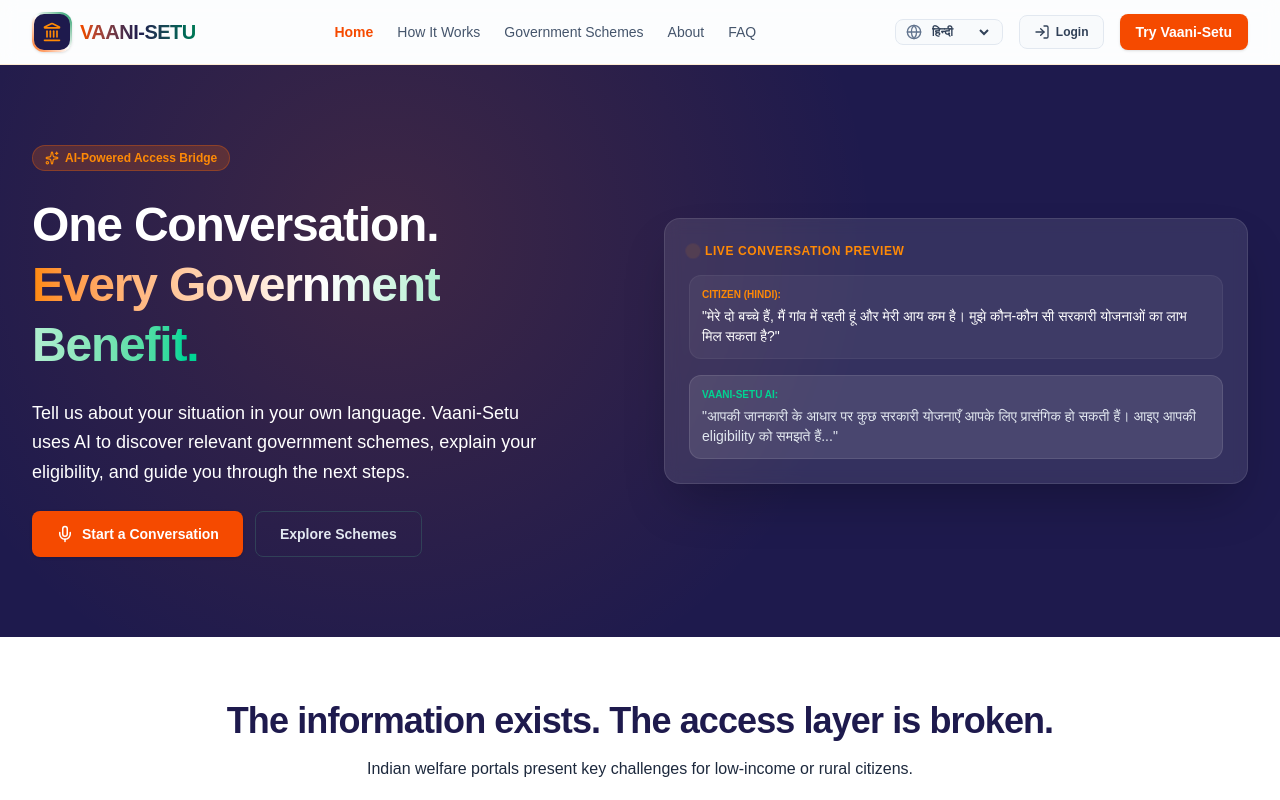
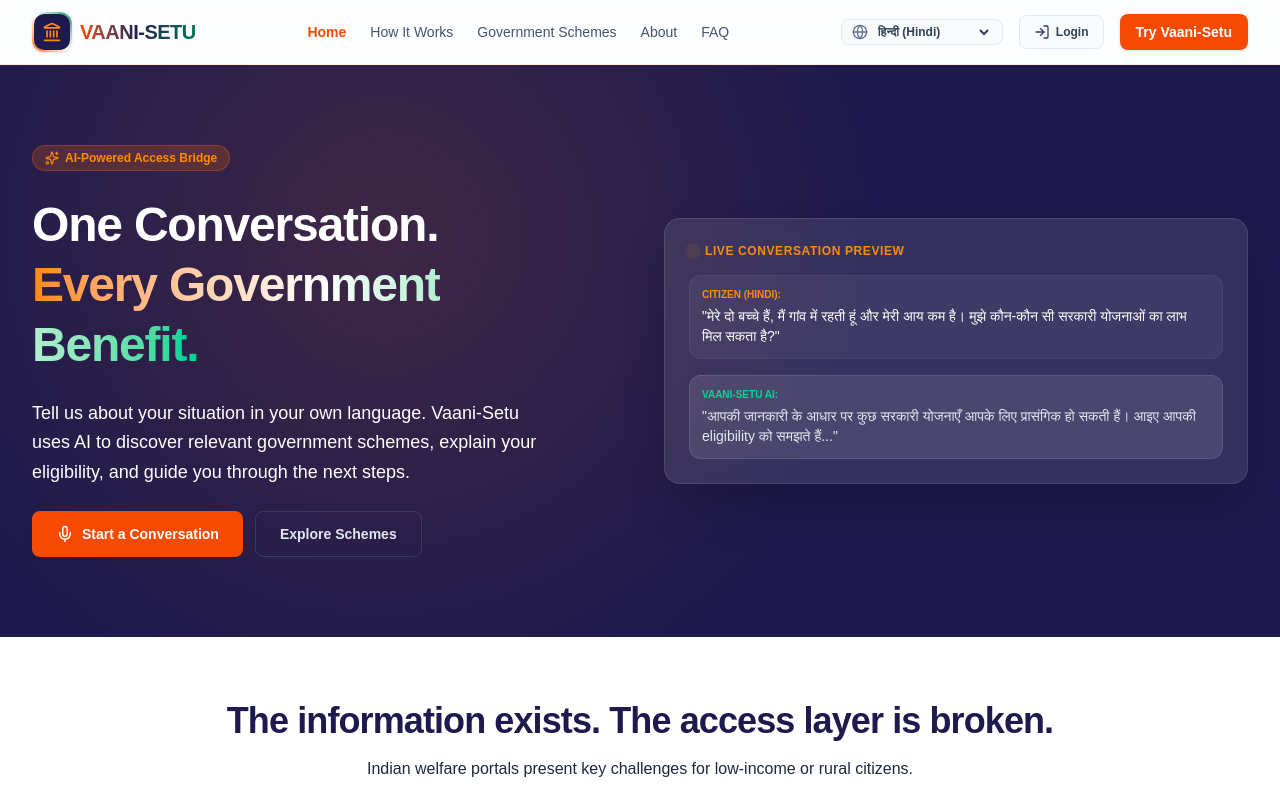
Before and after one commit to prabhujee1608/Govschemeproject, a Next.js app: page / in a window 1280 px wide. Shown: the top 800 px of the page. Built offline with nearby package versions, Linux system fonts and the light colour scheme.

Commit message:
Add multi-language support (Tamil, Kannada, Telugu, Gujarati, Punjabi) to AI Assistant

```diff
--- a/src/components/Navbar.tsx
+++ b/src/components/Navbar.tsx
@@ -13,11 +13,15 @@
 }
 
 export const languages = [
-  { code: 'hi', label: 'हिन्दी' },
+  { code: 'hi', label: 'हिन्दी (Hindi)' },
   { code: 'en', label: 'English' },
-  { code: 'bn', label: 'বাংলা' },
-  { code: 'mr', label: 'मराठी' },
-  { code: 'ta', label: 'தமிழ்' }
+  { code: 'bn', label: 'বাংলা (Bengali)' },
+  { code: 'mr', label: 'मराठी (Marathi)' },
+  { code: 'ta', label: 'தமிழ் (Tamil)' },
+  { code: 'kn', label: 'ಕನ್ನಡ (Kannada)' },
+  { code: 'te', label: 'తెలుగు (Telugu)' },
+  { code: 'gu', label: 'ગુજરાતી (Gujarati)' },
+  { code: 'pa', label: 'ਪੰਜਾਬੀ (Punjabi)' }
 ];
 
 export const Navbar: React.FC<NavbarProps> = ({
--- a/src/components/VoiceAssistant.tsx
+++ b/src/components/VoiceAssistant.tsx
@@ -119,10 +119,21 @@
       setMessages(prev => [...prev, botMsg]);
       setIsProcessing(false);
 
-      // Trigger Text-to-Speech if supported
+      // Trigger Text-to-Speech mapping to user selection
       if ('speechSynthesis' in window) {
         const speech = new SpeechSynthesisUtterance(result.reply.replace(/<\/?[^>]+(>|$)/g, ""));
-        speech.lang = language === 'hi' ? 'hi-IN' : 'en-IN';
+        const langMapping: { [key: string]: string } = {
+          hi: 'hi-IN',
+          en: 'en-IN',
+          bn: 'bn-IN',
+          mr: 'mr-IN',
+          ta: 'ta-IN',
+          kn: 'kn-IN',
+          te: 'te-IN',
+          gu: 'gu-IN',
+          pa: 'pa-IN'
+        };
+        speech.lang = langMapping[language] || 'hi-IN';
         window.speechSynthesis.speak(speech);
       }
     }, 1500);
@@ -135,7 +146,19 @@
       if (SpeechRecognition) {
         const recognition = new SpeechRecognition();
         recognition.continuous = false;
-        recognition.lang = language === 'hi' ? 'hi-IN' : 'en-IN';
+
+        const langMapping: { [key: string]: string } = {
+          hi: 'hi-IN',
+          en: 'en-IN',
+          bn: 'bn-IN',
+          mr: 'mr-IN',
+          ta: 'ta-IN',
+          kn: 'kn-IN',
+          te: 'te-IN',
+          gu: 'gu-IN',
+          pa: 'pa-IN'
+        };
+        recognition.lang = langMapping[language] || 'hi-IN';
         recognition.interimResults = false;
 
         recognition.onstart = () => {
```
